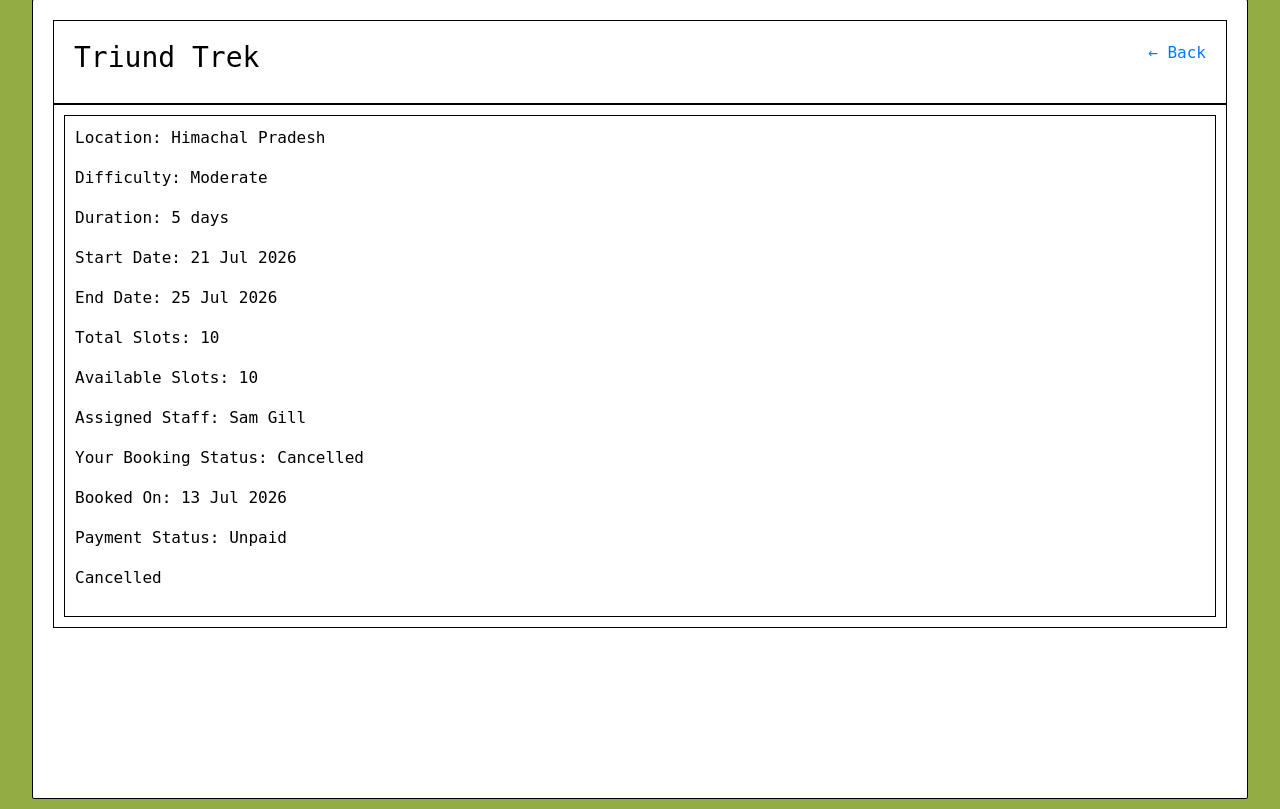
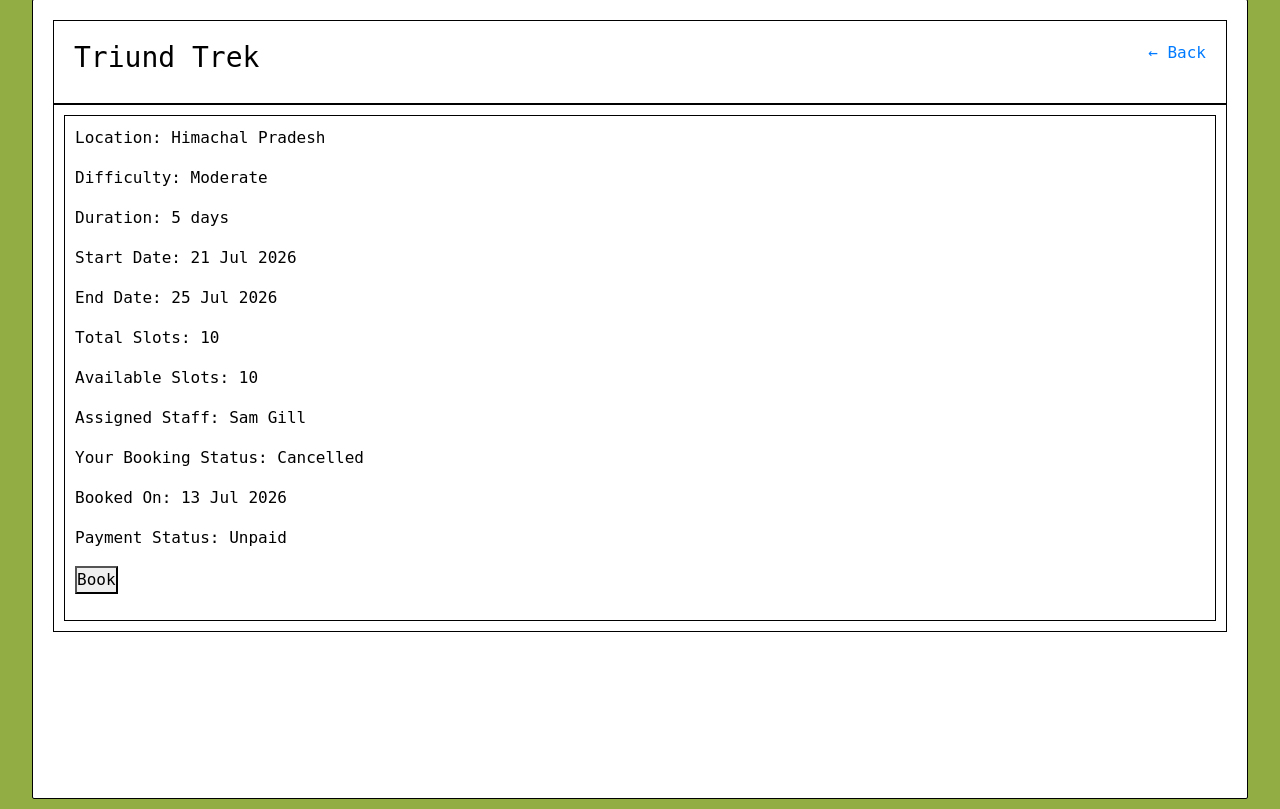
Before and after one commit to 24f1000135/trekking-management-app, a Flask app: page /trekker/booking_detail/1 in a window 1280 px wide. Shown: the part 114-923 px from the top of the page. Run offline with Flask 3, Linux system fonts and the light colour scheme; a user stored in the database is signed in.

Commit message:
TMA-CM-5: Added book trek button in booking detail and removed booking status on cancellation

```diff
--- a/templates/trekker/booking_detail.html
+++ b/templates/trekker/booking_detail.html
@@ -21,11 +21,13 @@
             <p>Payment Status: {{ booking.payment_status }}</p>
             <p>
                 {% if booking.status == "Booked" %}
-                    <form action="{{ url_for('trekker.cancel_booking', booking_id=booking.id) }}" method="POST" style="display:inline;">
-                        <button type="submit">Cancel</button>
+                    <form action="{{ url_for('trekker.cancel_booking', booking_id=booking.id) }}" method="POST">
+                        <button type="submit">Cancel Booking</button>
                     </form>
                 {% else %}
-                    <p>{{ booking.status }}</p>
+                    <form action="{{ url_for('trekker.book_trek', booking_id=booking.id) }}" method="POST">
+                        <button type="submit">Book</button>
+                    </form>
                 {% endif %}
             </p>
         </div>
```
